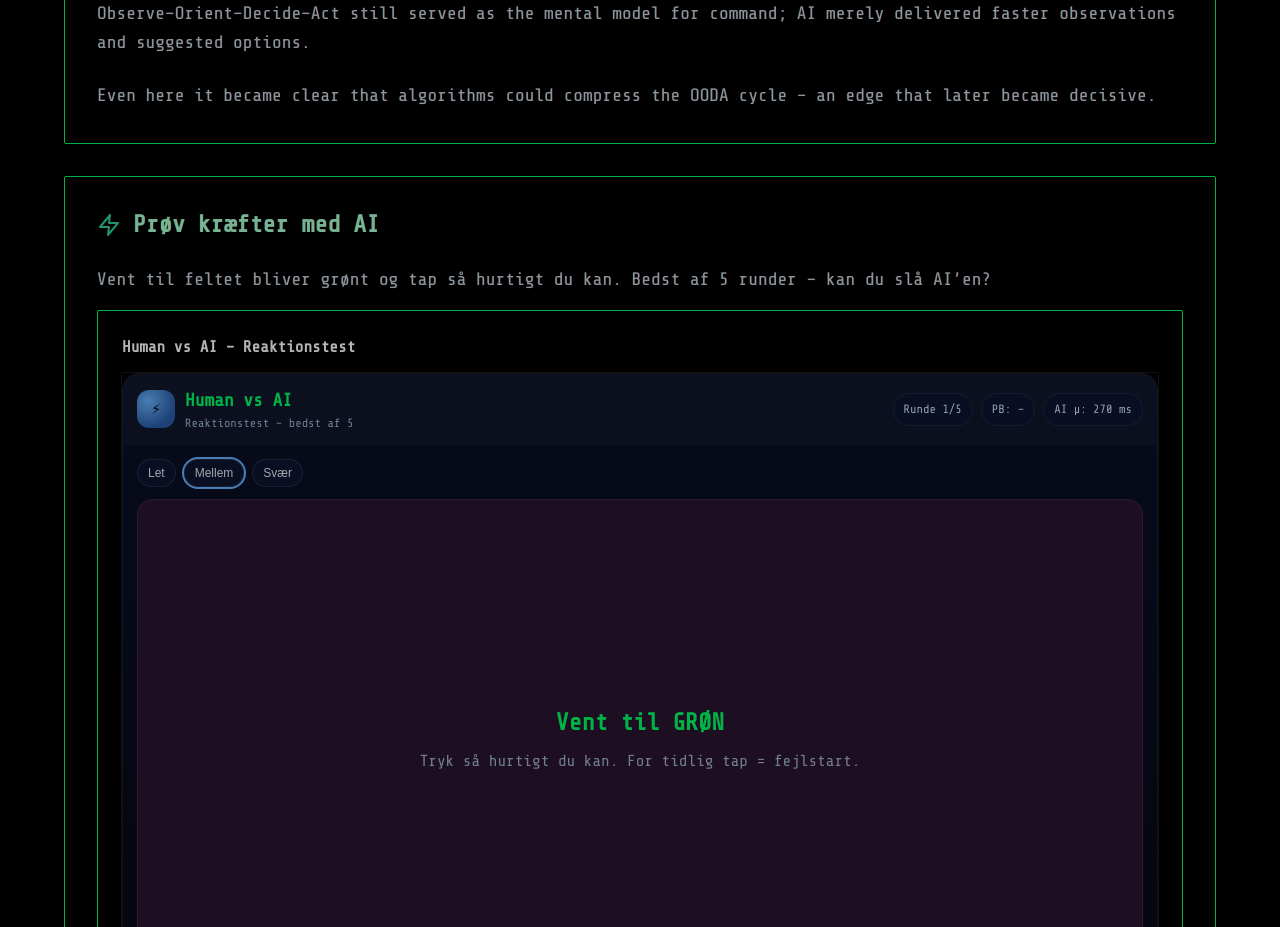
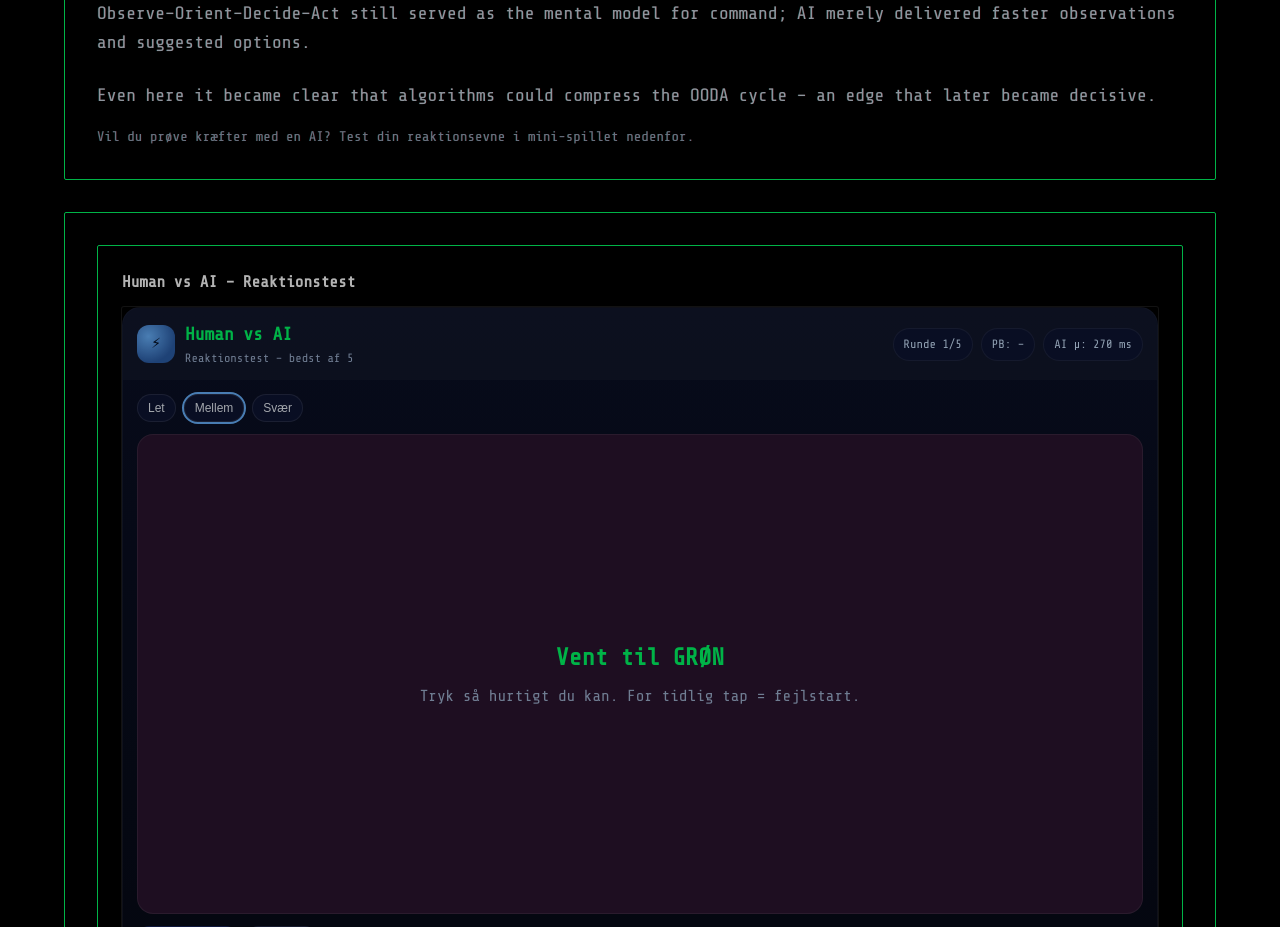
Before and after one commit to tdDeveloperSix/battlefield2050, a React (Vite) app: page / in a window 1280 px wide. Shown: the part 5360-6287 px from the top of the page. Built offline with nearby package versions, Linux system fonts and the light colour scheme; no server answers.

Commit message:
Flyt HumanVsAIGame ud under OODA-afsnittet og tilføj kort lead-in tekst i bunden af sektionen.

```diff
--- a/src/App.tsx
+++ b/src/App.tsx
@@ -1035,20 +1035,17 @@ function App() {
                       <p className="text-lg text-slate-300 leading-relaxed mb-6" dangerouslySetInnerHTML={{
                         __html: sanitizeHtml(t('timeline.humanDominance.oodaLoop.intro'))
                       }} />
-                    <p className="text-lg text-slate-300 leading-relaxed" dangerouslySetInnerHTML={{
-                      __html: sanitizeHtml(t('timeline.humanDominance.oodaLoop.aiAdvantage'))
-                    }} />
-                  </div>
+                      <p className="text-lg text-slate-300 leading-relaxed" dangerouslySetInnerHTML={{
+                        __html: sanitizeHtml(t('timeline.humanDominance.oodaLoop.aiAdvantage'))
+                      }} />
+                    {/* Lead-in til mini-spil (vises under afsnittet) */}
+                    <p className="mt-4 text-sm text-slate-400">
+                      Vil du prøve kræfter med en AI? Test din reaktionsevne i mini-spillet nedenfor.
+                    </p>
+                    </div>
 
-                  {/* Lead-in + spil under OODA-afsnittet */}
-                  <div className="bg-slate-800/30 backdrop-blur-sm border border-slate-700 rounded-xl p-8 mt-6">
-                    <h4 className="text-2xl font-bold mb-6 text-white flex items-center">
-                      <Zap className="w-6 h-6 mr-3 text-emerald-400" />
-                      {`Prøv kræfter med AI`}
-                    </h4>
-                    <p className="text-lg text-slate-300 leading-relaxed mb-4">
-                      Vent til feltet bliver grønt og tap så hurtigt du kan. Bedst af 5 runder – kan du slå AI’en?
-                    </p>
+                  {/* Mini-spillet placeres nedenfor afsnittet – ikke indlejret */}
+                  <div className="bg-slate-800/30 backdrop-blur-sm border border-slate-700 rounded-xl p-6 sm:p-8 mt-6">
                     <HumanVsAIGame />
                   </div>
 
```
